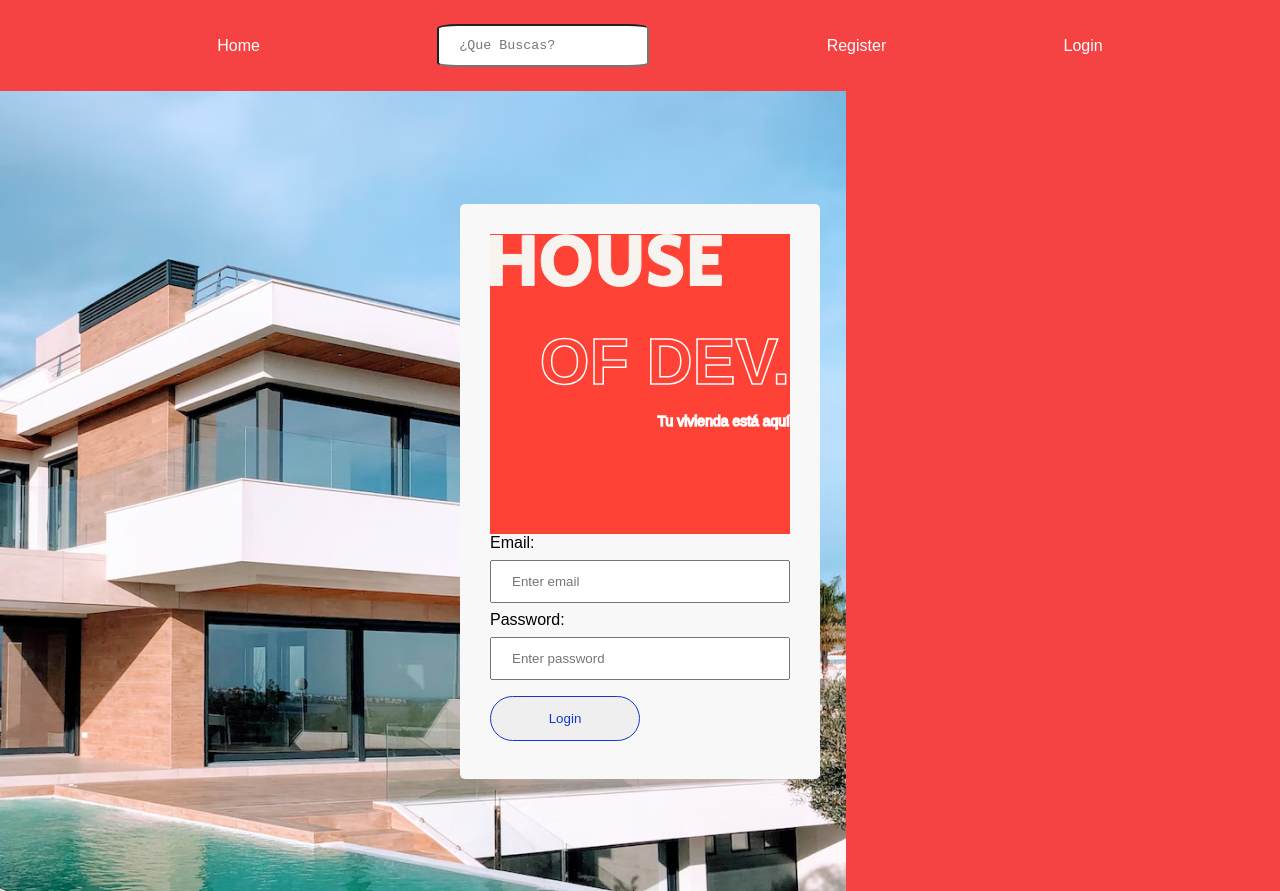
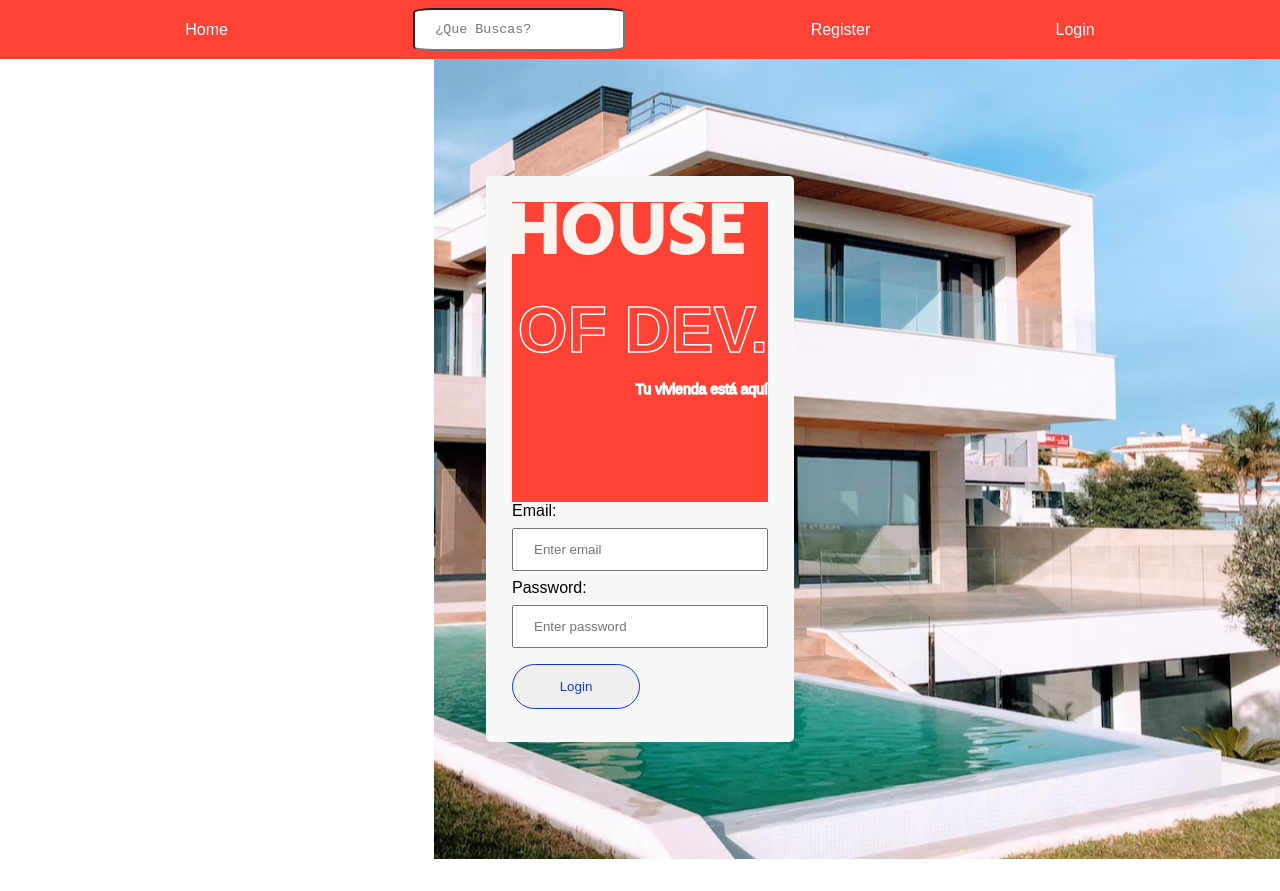
Before and after one commit to arielesquivel/Fronthousedev, a React (Create React App) app in the folder house-dev/: page /register in a window 1280 px wide. After the commit the page ends 859 px from the top, so only its background shows below. Built offline with nearby package versions, Linux system fonts and the light colour scheme.

Commit message:
cambios en el css nav y demas

```diff
--- a/house-dev/src/App.css
+++ b/house-dev/src/App.css
@@ -1,8 +1,12 @@
 body {
-  background-color: #f54343;
+  background-image: url("../imagens/casa.png");
+  background-repeat: no-repeat;
+  background-position: center right;
   font-family: Arial, sans-serif;
   margin: 0;
   padding: 0;
+  height: 20%;
+  width: auto;
 }
 .container_2 {
   width: 100%;
@@ -35,7 +39,7 @@ body {
 }
 .container {
   display: flex;
-  background-image: url("../imagens/casa.png");
+
   background-repeat: no-repeat;
   justify-content: center;
   align-items: center;
@@ -44,10 +48,10 @@ body {
 }
 
 .login-form {
+  padding: 2%;
   background-color: #f8f8f8;
   border-radius: 5px;
-  padding: 30px;
-  width: 300px;
+  width: 20%;
 }
 
 input[type="text"],
@@ -79,8 +83,12 @@ button:hover {
   justify-content: space-evenly;
   align-items: center;
   flex-wrap: nowrap;
+  background-color: #fe4236;
   color: #fdfdff;
   list-style: none;
+  padding: 0;
+
+  margin: 0;
 }
 .conteiner_navar input {
   border-radius: 10%;
```
